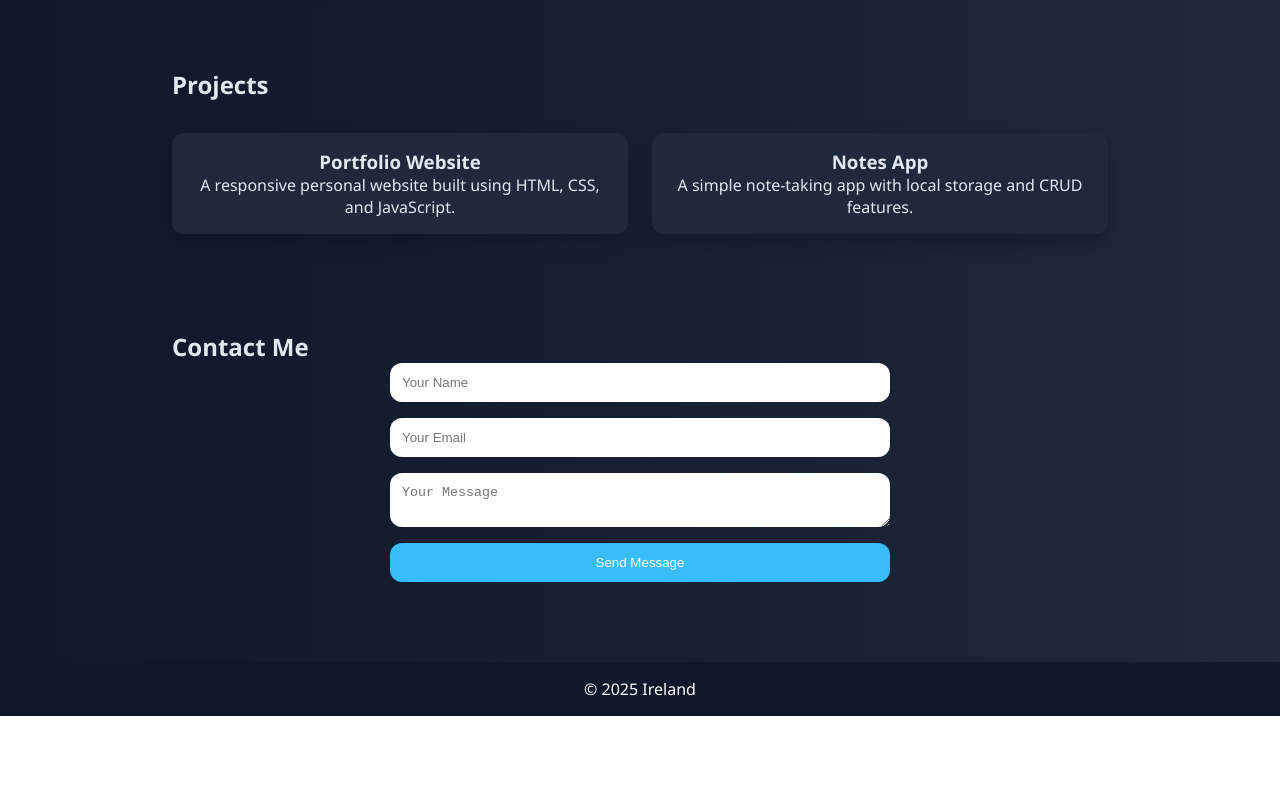
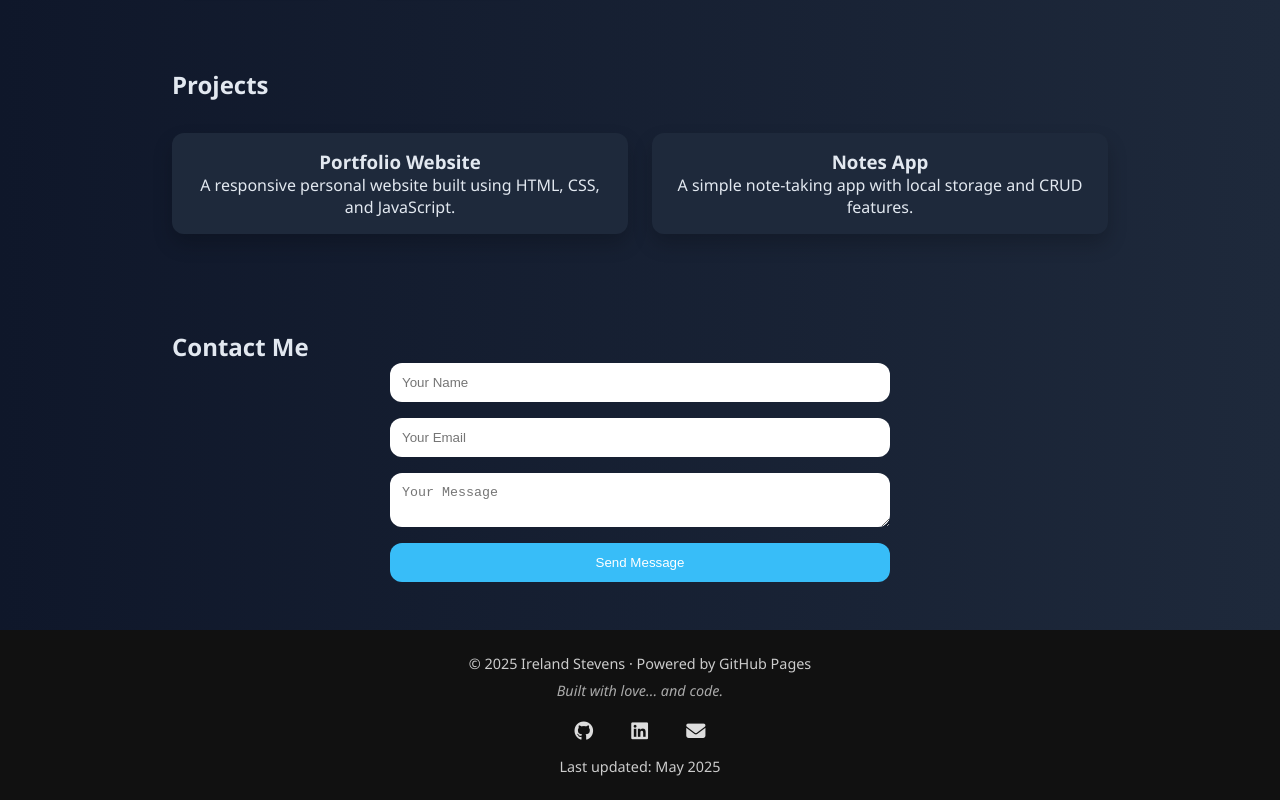
Before and after one commit to IrelandCodes/ireland-portfolio, a plain HTML site: page index.html in a window 1280 px wide. Shown: the part 1117-1917 px from the top of the page. Before the commit the page ends 1833 px from the top, so only its background shows below. Drawn offline with Linux system fonts and the light colour scheme.

Commit message:
updated footer to include links and last update

```diff
--- a/index.html
+++ b/index.html
@@ -109,8 +109,25 @@
         </form>
     </section>
 
-    <footer>
-        <p>&copy; 2025 Ireland</p>
+    <footer class="footer">
+        <div class="footer-row">
+            <span>&copy; 2025 Ireland Stevens · Powered by <a href="https://pages.github.com/" target="_blank">GitHub Pages</a></span>
+        </div>
+        <p class="tagline"><em>Built with love... and code.</em></p>
+        <div class="footer-icons">
+            <a href="https://github.com/IrelandCodes" target="_blank" aria-label="GitHub">
+                <i class="fab fa-github"></i>
+            </a>
+            <a href="https://www.linkedin.com/in/ireland-stevens/" target="_blank" aria-label="LinkedIn">
+                <i class="fab fa-linkedin"></i>
+            </a>
+            <a href="mailto:irelandstevens@uvic.ca" target="_blank" aria-label="Email">
+                <i class="fas fa-envelope"></i>
+            </a>
+        </div>
+
+        <p>Last updated: May 2025</p>
+        <!-- <p>Powered by GitHub Pages</p> -->
     </footer>
 
     <script src="script.js"></script>
--- a/style.css
+++ b/style.css
@@ -283,13 +283,13 @@ form button:hover {
     background: #0ea5e9;
 }
 
-footer {
+/* footer {
     text-align: center;
     padding: 1rem;
     background: var(--primary);
     color: white;
     margin-top: 2rem;
-}
+} */
 
 .reveal {
     opacity: 0;
@@ -301,3 +301,68 @@ footer {
     opacity: 1;
     transform: translateY(0);
 }
+
+.footer {
+    background-color: #111;
+    color: #ccc;
+    text-align: center;
+    padding: 1.5rem 1rem;
+    font-size: 0.9rem;
+}
+
+.footer-row {
+    display: flex;
+    flex-direction: column;
+    gap: 0.5rem;
+    align-items: center;
+    justify-content: center;
+    text-align: center;
+}
+
+@media (min-width: 600px) {
+    .footer-row {
+        flex-direction: row;
+        flex-wrap: wrap;
+        justify-content: space-center;
+        gap: 1.5rem;
+    }
+}
+
+.footer a {
+    color: #ccc;
+    text-decoration: none;
+}
+
+.footer .tagline {
+    font-style: italic;
+    color: #aaa;
+    margin-top: 0.5rem;
+    margin-bottom: 0.75rem;
+}
+
+.footer .footer-icons {
+    margin: 0 0.5rem;
+    font-size: 1.2rem;
+    margin-bottom: 0.75rem;
+}
+
+.footer .footer-icons a {
+    text-decoration: none;
+    margin: 0 0.5rem;
+    color: #ddd;
+    font-size: 1.5rem;
+    transition: color 0.3s;
+}
+
+.footer .footer-icons i {
+    margin: 0 0.5rem;
+    font-size: 1.2rem;
+}
+
+.footer .footer-icons i {
+    vertical-align: middle;
+}
+
+.footer .footer-icons a:hover {
+    color: #1da1f2;
+}
```
